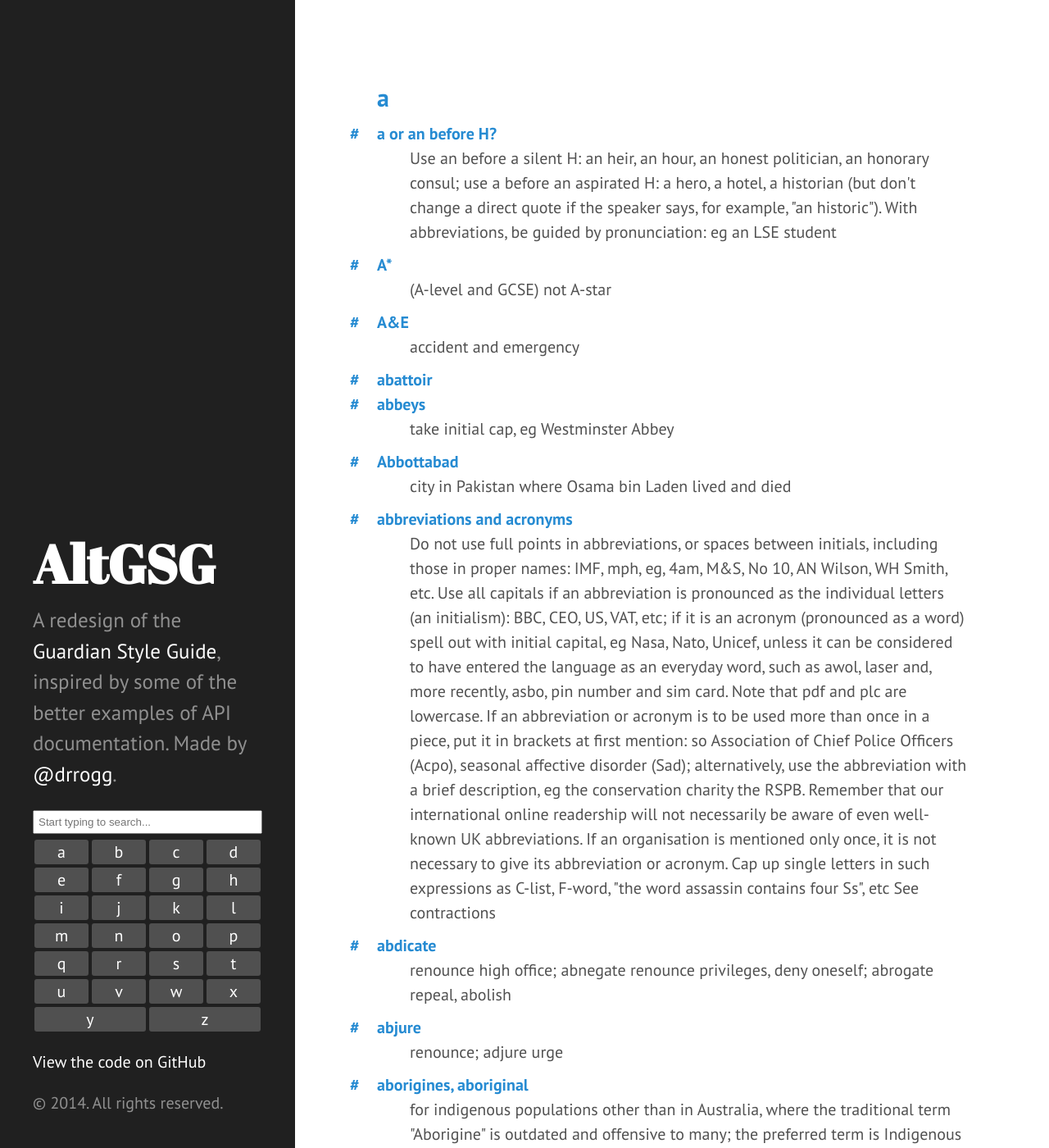
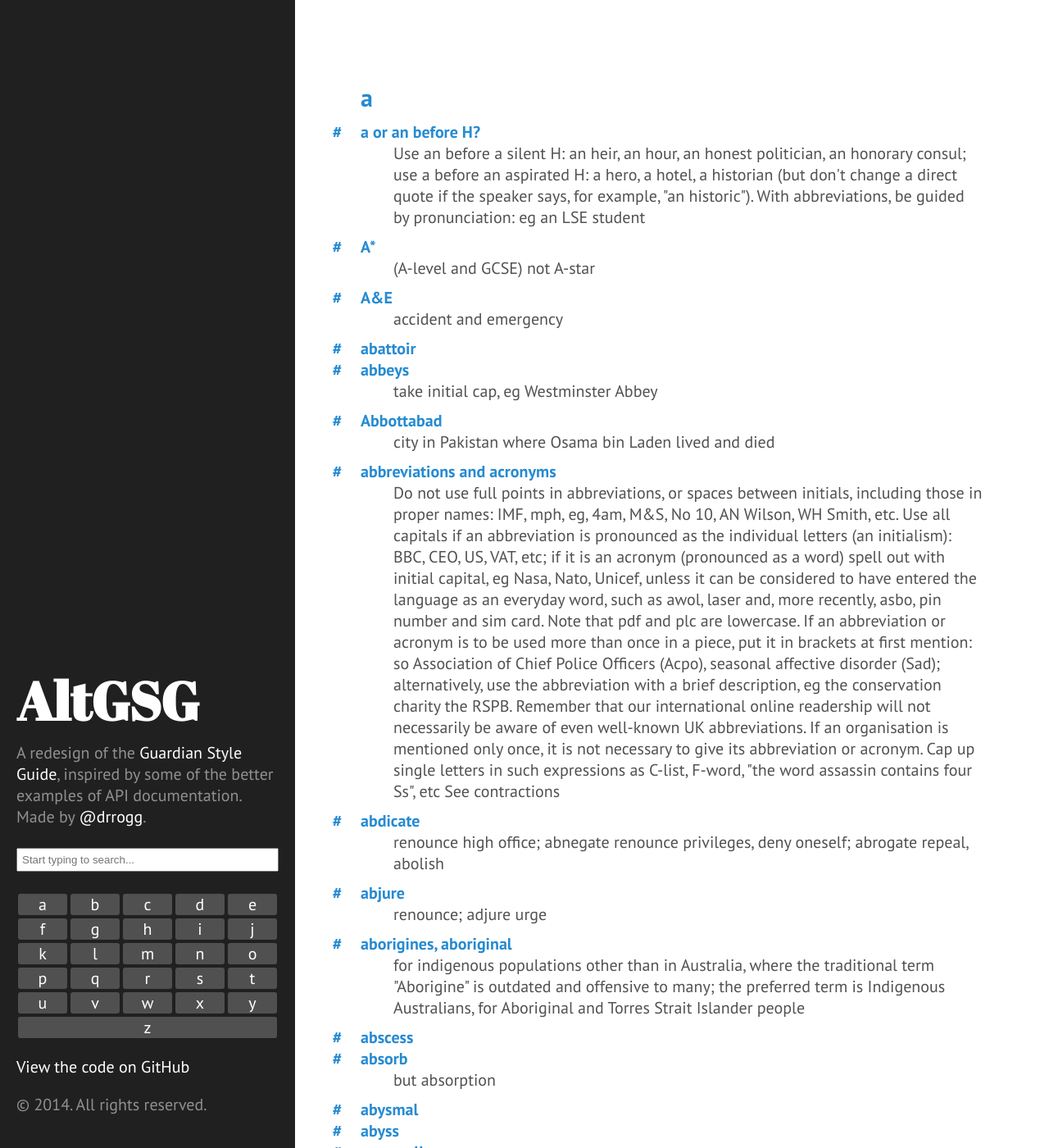
Before and after one commit to rogerhutchings/styleguide, a Jekyll site: the page built from index.html, in a window 1280 px wide and 1400 px high. Shown: the whole window at 82% size. Built offline with Jekyll 4.4.1, drawn with Linux system fonts in a browser that asks for light colours; Markdown is read by kramdown in place of the engine named in the settings.

Commit message:
Refactor sass - WIP

```diff
--- a/_includes/head.html
+++ b/_includes/head.html
@@ -16,7 +16,6 @@
 
     <!-- CSS -->
     <link rel="stylesheet" href="/assets/poole.css">
-    <link rel="stylesheet" href="/assets/hyde.css">
     <link rel="stylesheet" href="/assets/style.css">
     <link rel="stylesheet" href="http://fonts.googleapis.com/css?family=PT+Sans:400,400italic,700|Abril+Fatface">
 
--- a/assets/hyde.css
+++ /dev/null
@@ -1,76 +0,0 @@
-/*
- *  __                  __
- * /\ \                /\ \
- * \ \ \___   __  __   \_\ \     __
- *  \ \  _ `\/\ \/\ \  /'_` \  /'__`\
- *   \ \ \ \ \ \ \_\ \/\ \_\ \/\  __/
- *    \ \_\ \_\/`____ \ \___,_\ \____\
- *     \/_/\/_/`/___/> \/__,_ /\/____/
- *                /\___/
- *                \/__/
- *
- * Designed, built, and released under MIT license by @mdo. Learn more at
- * https://github.com/poole/hyde.
- */
-
-
-/*
- * Contents
- *
- * Global resets
- * Sidebar
- * Container
- * Reverse layout
- * Themes
- */
-
-
-/*
- * Global resets
- *
- * Update the foundational and global aspects of the page.
- */
-
-html {
-  font-family: "PT Sans", Helvetica, Arial, sans-serif;
-}
-@media (min-width: 48rem) {
-  html {
-    font-size: 16px;
-  }
-}
-@media (min-width: 58rem) {
-  html {
-    font-size: 20px;
-  }
-}
-
-
-
-
-
-/* Container
- *
- * Align the contents of the site above the proper threshold with some margin-fu
- * with a 25%-wide `.sidebar`.
- */
-
-.content {
-  padding-top:    4rem;
-  padding-bottom: 4rem;
-}
-
-@media (min-width: 48rem) {
-  .content {
-    max-width: 38rem;
-    margin-left: 20rem;
-    margin-right: 2rem;
-  }
-}
-
-@media (min-width: 64rem) {
-  .content {
-    margin-left: 22rem;
-    margin-right: 4rem;
-  }
-}
--- a/assets/poole.css
+++ b/assets/poole.css
@@ -47,16 +47,7 @@
   padding: 0;
 }
 
-html {
-  font-family: "Helvetica Neue", Helvetica, Arial, sans-serif;
-  font-size: 16px;
-  line-height: 1.5;
-}
-@media (min-width: 38rem) {
-  html {
-    font-size: 20px;
-  }
-}
+
 
 body {
   color: #515151;
@@ -109,175 +100,3 @@
 strong {
   color: #303030;
 }
-
-
-/* Lists */
-ul, ol, dl {
-  margin-top: 0;
-  margin-bottom: 1rem;
-}
-
-dt {
-  font-weight: bold;
-}
-dd {
-  margin-bottom: .5rem;
-}
-
-/* Misc */
-hr {
-  position: relative;
-  margin: 1.5rem 0;
-  border: 0;
-  border-top: 1px solid #eee;
-  border-bottom: 1px solid #fff;
-}
-
-abbr {
-  font-size: 85%;
-  font-weight: bold;
-  color: #555;
-  text-transform: uppercase;
-}
-abbr[title] {
-  cursor: help;
-  border-bottom: 1px dotted #e5e5e5;
-}
-
-/* Code */
-code,
-pre {
-  font-family: Menlo, Monaco, "Courier New", monospace;
-}
-code {
-  padding: .25em .5em;
-  font-size: 85%;
-  color: #bf616a;
-  background-color: #f9f9f9;
-  border-radius: 3px;
-}
-pre {
-  display: block;
-  margin-top: 0;
-  margin-bottom: 1rem;
-  padding: 1rem;
-  font-size: .8rem;
-  line-height: 1.4;
-  white-space: pre;
-  white-space: pre-wrap;
-  word-break: break-all;
-  word-wrap: break-word;
-  background-color: #f9f9f9;
-}
-pre code {
-  padding: 0;
-  font-size: 100%;
-  color: inherit;
-  background-color: transparent;
-}
-.highlight {
-  margin-bottom: 1rem;
-  border-radius: 4px;
-}
-.highlight pre {
-  margin-bottom: 0;
-}
-
-/* Quotes */
-blockquote {
-  padding: .5rem 1rem;
-  margin: .8rem 0;
-  color: #7a7a7a;
-  border-left: .25rem solid #e5e5e5;
-}
-blockquote p:last-child {
-  margin-bottom: 0;
-}
-@media (min-width: 30rem) {
-  blockquote {
-    padding-right: 5rem;
-    padding-left: 1.25rem;
-  }
-}
-
-img {
-  display: block;
-  margin: 0 0 1rem;
-  border-radius: 5px;
-}
-
-/* Tables */
-table {
-  margin-bottom: 1rem;
-  width: 100%;
-  border: 1px solid #e5e5e5;
-  border-collapse: collapse;
-}
-td,
-th {
-  padding: .25rem .5rem;
-  border: 1px solid #e5e5e5;
-}
-tbody tr:nth-child(odd) td,
-tbody tr:nth-child(odd) th {
-  background-color: #f9f9f9;
-}
-
-
-/*
- * Custom type
- *
- * Extend paragraphs with `.lead` for larger introductory text.
- */
-
-.lead {
-  font-size: 1.25rem;
-  font-weight: 300;
-}
-
-
-/*
- * Container
- *
- * Center the page content.
- */
-
-.container {
-  max-width: 38rem;
-  padding-left:  1rem;
-  padding-right: 1rem;
-  margin-left:  auto;
-  margin-right: auto;
-}
-
-
-/*
- * Posts and pages
- *
- * Each post is wrapped in `.post` and is used on default and post layouts. Each
- * page is wrapped in `.page` and is only used on the page layout.
- */
-
-.page,
-.post {
-  margin-bottom: 4em;
-}
-
-/* Blog post or page title */
-.page-title,
-.post-title,
-.post-title a {
-  color: #303030;
-}
-.page-title,
-.post-title {
-  margin-top: 0;
-}
-
-/* Meta data line below post title */
-.post-date {
-  display: block;
-  margin-top: -.5rem;
-  margin-bottom: 1rem;
-  color: #9a9a9a;
-}
--- a/assets/style.css
+++ b/assets/style.css
@@ -1,3 +1,78 @@
+/* line 7, ../_sass/mixins/_link.sass */
+html dl dt .permalink, .sidebar .sidebar-nav a.sidebar-nav-item {
+  text-decoration: none;
+}
+/* line 9, ../_sass/mixins/_link.sass */
+html dl dt .permalink:hover, .sidebar .sidebar-nav a.sidebar-nav-item:hover, html dl dt .permalink:focus, .sidebar .sidebar-nav a.sidebar-nav-item:focus {
+  text-decoration: underline;
+}
+
+/* line 13, ../_sass/mixins/_link.sass */
+html dl dt .title, .sidebar .sidebar-alphabet li a {
+  text-decoration: none;
+}
+/* line 15, ../_sass/mixins/_link.sass */
+html dl dt .title:hover, .sidebar .sidebar-alphabet li a:hover, html dl dt .title:focus, .sidebar .sidebar-alphabet li a:focus {
+  text-decoration: none;
+}
+
+/* line 5, ../_sass/globals/_layout.sass */
+.content {
+  padding-top: 4rem;
+  padding-bottom: 4rem;
+}
+@media (min-width: 48rem) {
+  /* line 5, ../_sass/globals/_layout.sass */
+  .content {
+    max-width: 38rem;
+    margin-left: 20rem;
+    margin-right: 2rem;
+  }
+}
+@media (min-width: 64rem) {
+  /* line 5, ../_sass/globals/_layout.sass */
+  .content {
+    margin-left: 22rem;
+    margin-right: 4rem;
+  }
+}
+
+/* line 1, ../_sass/globals/_typography.sass */
+html {
+  font-family: "PT Sans", Helvetica, Arial, sans-serif;
+}
+@media (min-width: 48rem) {
+  /* line 1, ../_sass/globals/_typography.sass */
+  html {
+    font-size: 16px;
+  }
+}
+@media (min-width: 58rem) {
+  /* line 1, ../_sass/globals/_typography.sass */
+  html {
+    font-size: 20px;
+  }
+}
+/* line 10, ../_sass/globals/_typography.sass */
+html dl {
+  margin-top: 0;
+  margin-bottom: 1rem;
+}
+/* line 15, ../_sass/globals/_typography.sass */
+html dl dt {
+  position: relative;
+  font-weight: bold;
+}
+/* line 23, ../_sass/globals/_typography.sass */
+html dl dt .permalink {
+  position: absolute;
+  right: 103%;
+}
+/* line 28, ../_sass/globals/_typography.sass */
+html dl dd {
+  margin-bottom: 0.5rem;
+}
+
 /* line 1, ../_sass/globals/_livesearch.sass */
 .hide {
   display: none;
@@ -6,24 +81,6 @@
 /* line 4, ../_sass/globals/_livesearch.sass */
 .highlight {
   background: yellow;
-}
-
-/* line 7, ../_sass/mixins/_link.sass */
-.sidebar .sidebar-nav a.sidebar-nav-item, .definitions dl dt .permalink {
-  text-decoration: none;
-}
-/* line 9, ../_sass/mixins/_link.sass */
-.sidebar .sidebar-nav a.sidebar-nav-item:hover, .definitions dl dt .permalink:hover, .sidebar .sidebar-nav a.sidebar-nav-item:focus, .definitions dl dt .permalink:focus {
-  text-decoration: underline;
-}
-
-/* line 13, ../_sass/mixins/_link.sass */
-.sidebar .sidebar-alphabet li a, .definitions dl dt .title {
-  text-decoration: none;
-}
-/* line 15, ../_sass/mixins/_link.sass */
-.sidebar .sidebar-alphabet li a:hover, .definitions dl dt .title:hover, .sidebar .sidebar-alphabet li a:focus, .definitions dl dt .title:focus {
-  text-decoration: none;
 }
 
 /* Sidebar
@@ -112,13 +169,3 @@
 .sidebar .sidebar-alphabet li a:hover, .sidebar .sidebar-alphabet li a:focus {
   background: #838383;
 }
-
-/* line 5, ../_sass/pages/_definitions.sass */
-.definitions dl dt {
-  position: relative;
-}
-/* line 11, ../_sass/pages/_definitions.sass */
-.definitions dl dt .permalink {
-  position: absolute;
-  right: 103%;
-}
```
Also changed, not shown: _sass/globals/_layout.sass (added, +19 -0 lines), _sass/globals/_typography.sass (added, +30 -0 lines), _sass/pages/_definitions.sass (deleted, +0 -14 lines), _sass/style.sass (+5 -3 lines), _sass/globals/_variables.sass (added).
